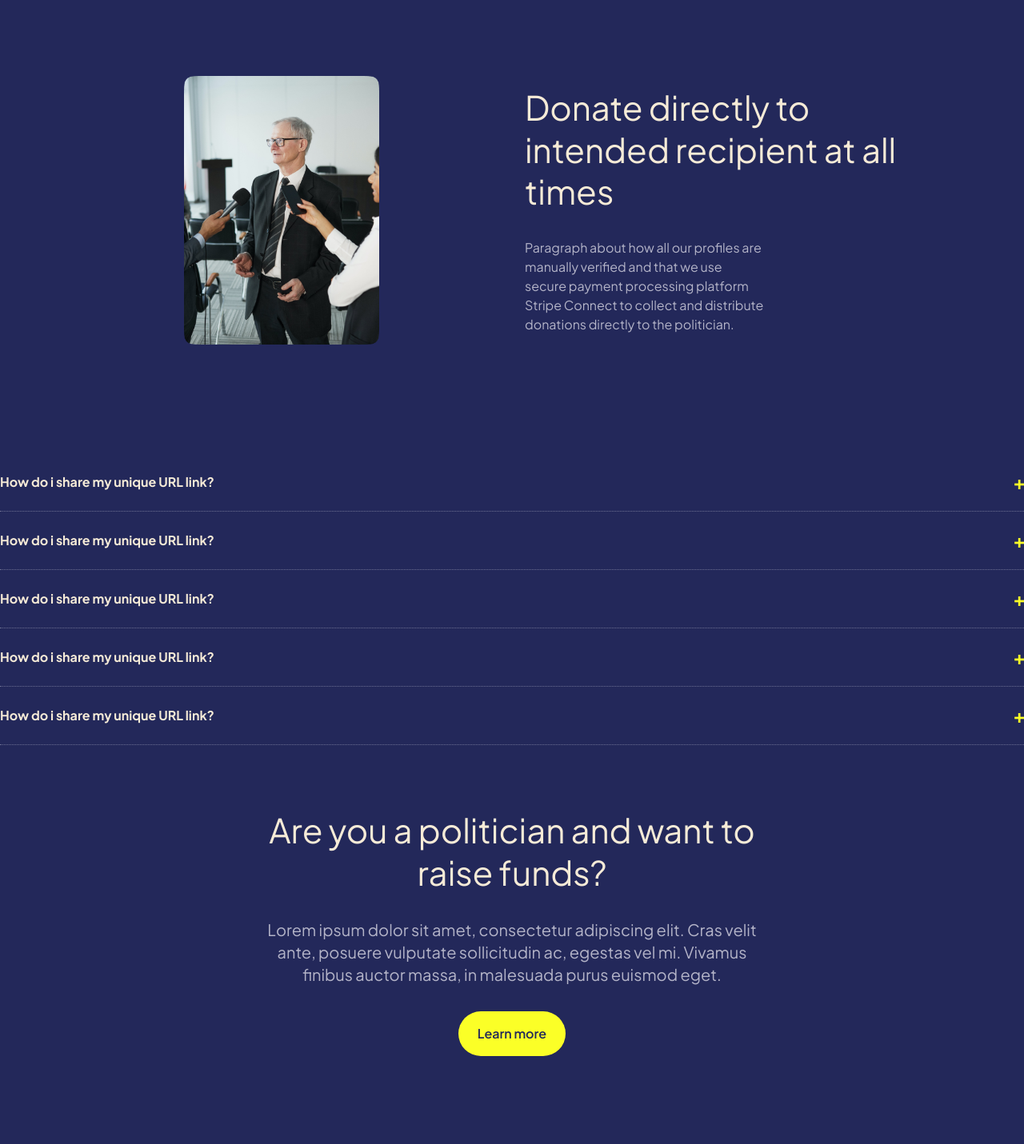
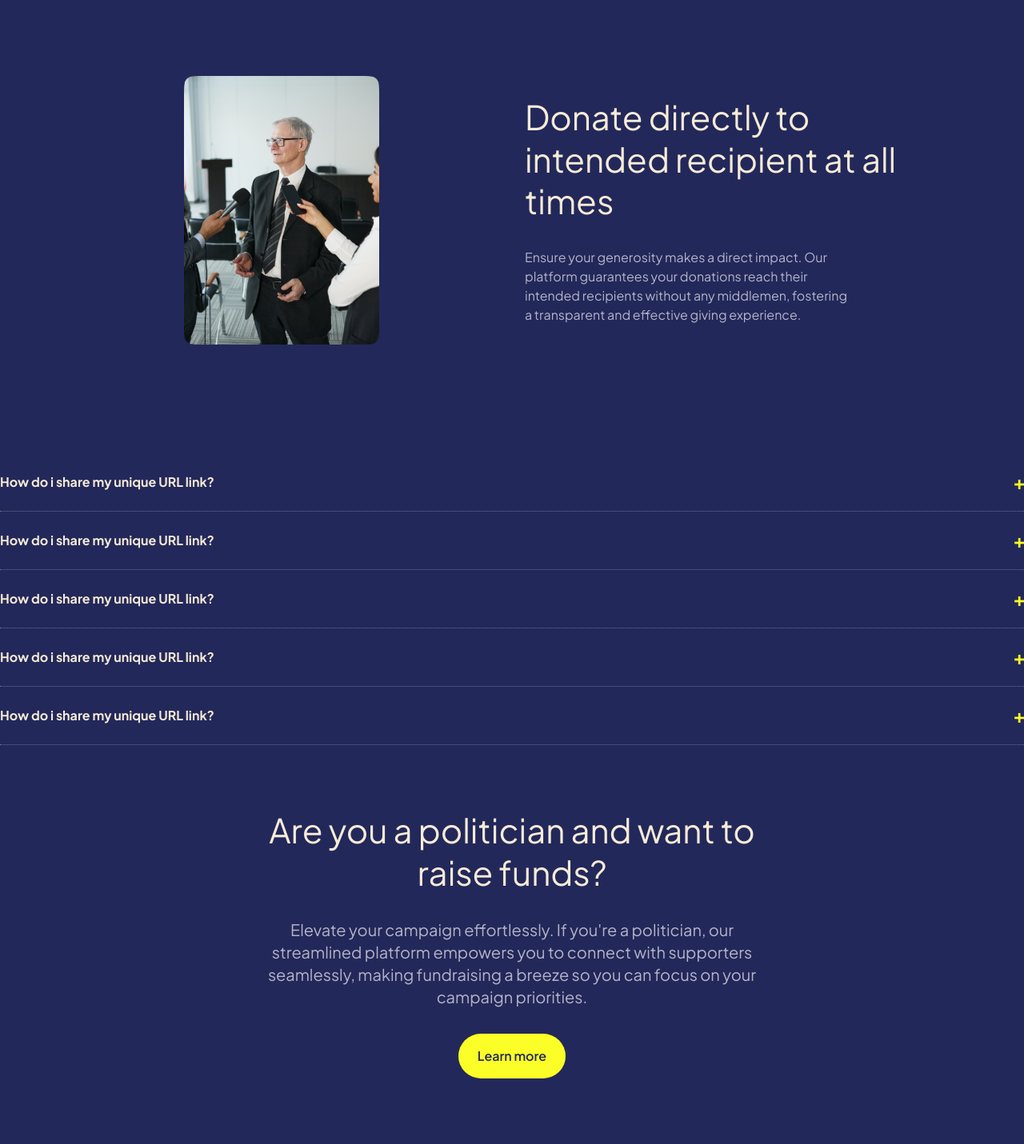
Before and after one commit to wadzee/linktome-ui, a Next.js app: page / in a window 1280 px wide. Shown: the part 958-2389 px from the top of the page at 80% size. Built offline with nearby package versions, Linux system fonts and the light colour scheme.

Commit message:
update user copy

```diff
--- a/src/app/page.tsx
+++ b/src/app/page.tsx
@@ -57,10 +57,11 @@ export default function HomePage() {
         </div>
         <List className="order-1 sm:order-2">
           <h2>Donate directly to intended recipient at all times</h2>
-          <Text className="text-light-navy sm:max-w-[300px]">
-            Paragraph about how all our profiles are manually verified and that
-            we use secure payment processing platform Stripe Connect to collect
-            and distribute donations directly to the politician.
+          <Text className="text-light-navy sm:max-w-[75%]">
+            Ensure your generosity makes a direct impact. Our platform
+            guarantees your donations reach their intended recipients without
+            any middlemen, fostering a transparent and effective giving
+            experience.
           </Text>
         </List>
       </Grid2Cols>
@@ -69,9 +70,10 @@ export default function HomePage() {
         <List className="max-w-[650px] mx-auto text-center sm:my-20 my-12">
           <h2>Are you a politician and want to raise funds?</h2>
           <Text className="text-xl text-light-navy">
-            Lorem ipsum dolor sit amet, consectetur adipiscing elit. Cras velit
-            ante, posuere vulputate sollicitudin ac, egestas vel mi. Vivamus
-            finibus auctor massa, in malesuada purus euismod eget.
+            Elevate your campaign effortlessly. If you&apos;re a politician, our
+            streamlined platform empowers you to connect with supporters
+            seamlessly, making fundraising a breeze so you can focus on your
+            campaign priorities.
           </Text>
 
           <Link href="/politician">
--- a/src/app/politician/[profileId]/page.tsx
+++ b/src/app/politician/[profileId]/page.tsx
@@ -99,6 +99,7 @@ export default function PoliticanProfile({
                   name="amount"
                   register={register}
                   required={false}
+                  type="number"
                   errors={errors.amount}
                 />
                 <Button
--- a/src/app/politician/page.tsx
+++ b/src/app/politician/page.tsx
@@ -64,10 +64,10 @@ export default function PolictianPage() {
         </div>
         <List className="order-1 sm:order-2">
           <h2>Donate paid directly to your bank account</h2>
-          <Text className="text-light-navy sm:max-w-[300px]">
-            Lorem ipsum dolor sit amet, consectetur adipiscing elit. Cras velit
-            ante, posuere vulputate sollicitudin ac, egestas vel mi. Vivamus
-            finibus auctor massa, in malesuada purus euismod eget.
+          <Text className="text-light-navy sm:max-w-[75%]">
+            Simplify your finances. Experience swift and direct transfers your
+            funds, your account. Say goodbye to delays and paperwork, and keep
+            your campaign running smoothly.
           </Text>
         </List>
       </Grid2Cols>
@@ -75,10 +75,11 @@ export default function PolictianPage() {
         <List>
           <List className="sm:text-center max-w-[650px] mx-auto">
             <h2>Monitor your fundraising performance</h2>
-            <Text>
-              Lorem ipsum dolor sit amet, consectetur adipiscing elit. Cras
-              velit ante, posuere vulputate sollicitudin ac, egestas vel mi.
-              Vivamus finibus auctor massa, in malesuada purus euismod eget.
+            <Text className="text-light-navy">
+              Stay in control with real-time insights. Our platform equips you
+              with comprehensive analytics to track donor engagement, identify
+              trends, and make informed decisions, ensuring your fundraising
+              strategy is always optimized
             </Text>
           </List>
           <Grid3Cols className="sm:gap-10">
@@ -119,7 +120,7 @@ export default function PolictianPage() {
       <section>
         <Grid3Cols className="sm:gap-10">
           {HowItWorks.map(({ title, content }, idx) => (
-            <Card label={title} order={idx + 1} key={idx}>
+            <Card label={title} order={idx + 1} key={idx} className="h-full">
               <Text className="text-light-navy">{content}</Text>
             </Card>
           ))}
--- a/src/constant/howItWorks.ts
+++ b/src/constant/howItWorks.ts
@@ -7,7 +7,7 @@ export const HowItWorks = [
   {
     title: 'Monitor donations',
     content:
-      'Receive donations from your supported and monitor your campaign success.',
+      'Transparency at a glance. With our intuitive monitoring system, track every donation to your campaign. Foster trust, stay informed, and confidently guide your campaign towards meeting and exceeding fundraising goals',
   },
   {
     title: 'Secure fortnightly payouts',
```
Also changed, not shown: 1 other file (tests, documents, lock files or other folders).
